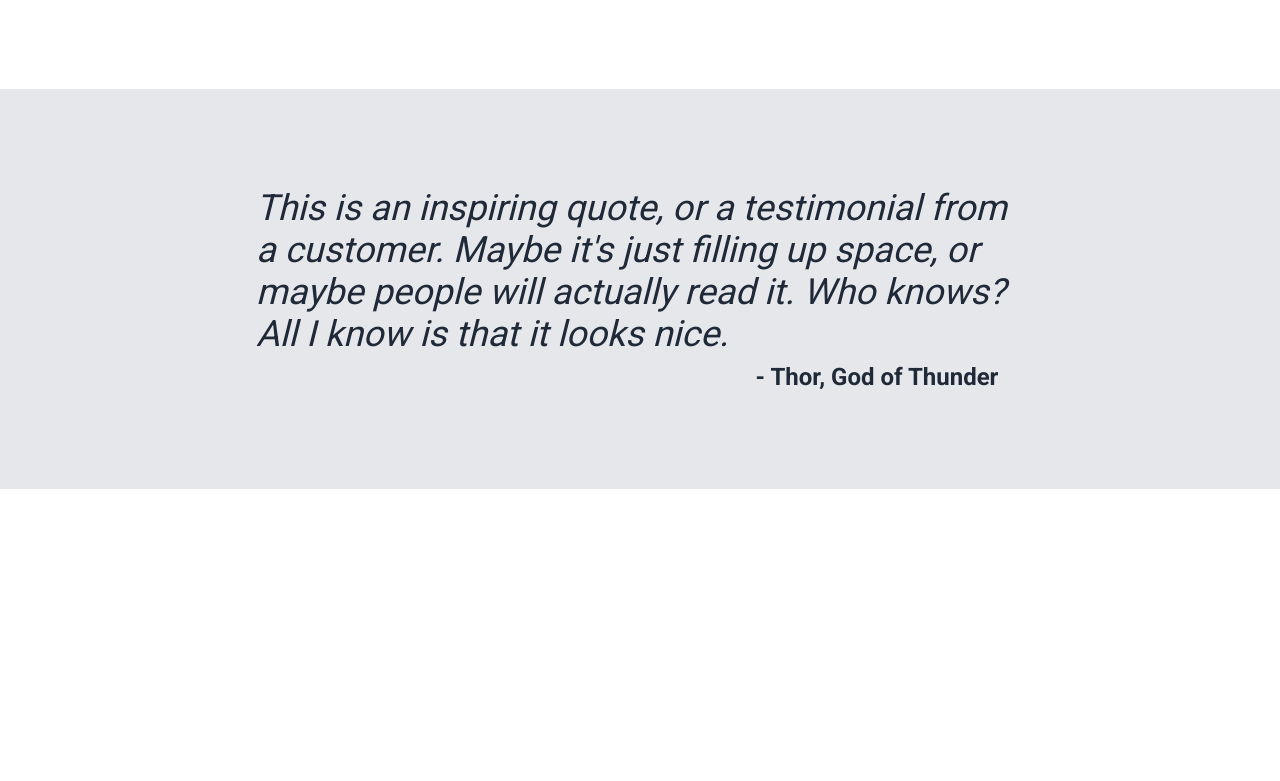
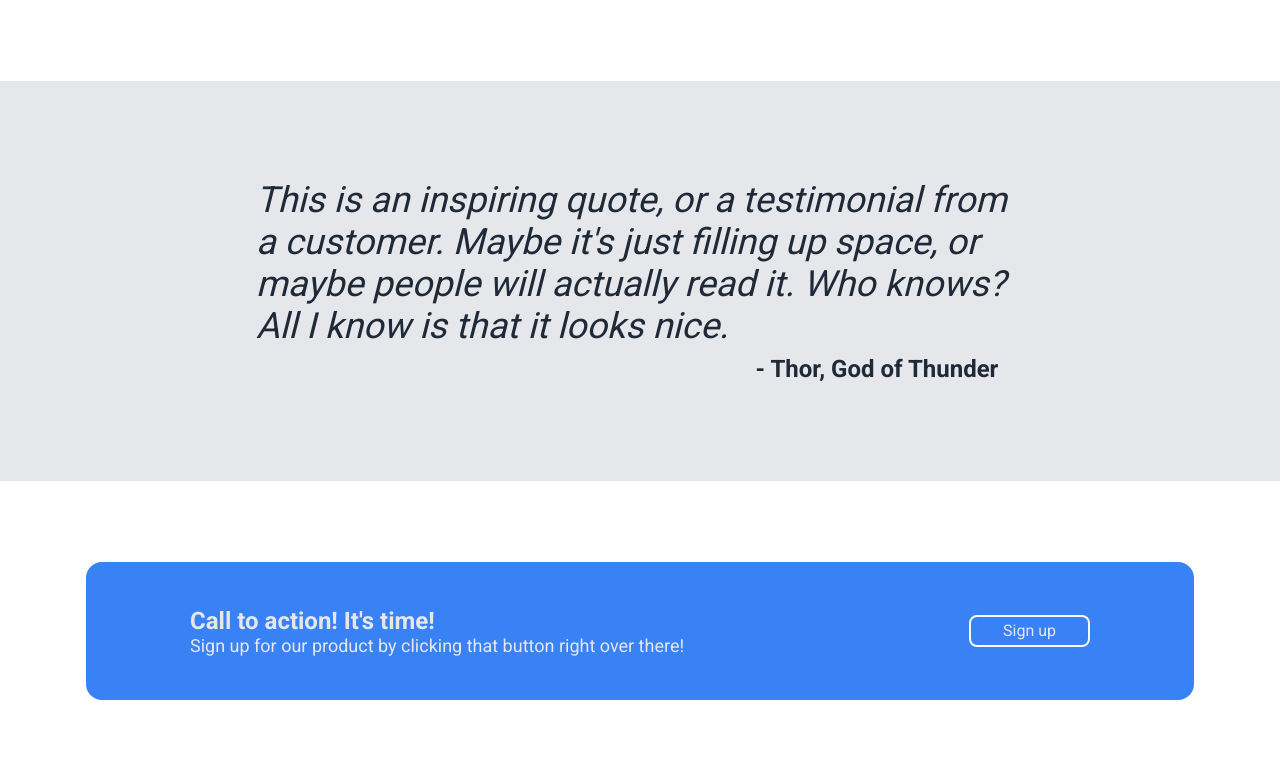
Before and after one commit to DoToAdventures/landing-page, a plain HTML site: page index.html in a window 1280 px wide. Shown: the part 881-1662 px from the top of the page. Before the commit the page ends 1370 px from the top, so only its background shows below. Drawn offline with Linux system fonts and the light colour scheme.

Commit message:
Add call to action section

```diff
--- a/index.html
+++ b/index.html
@@ -42,7 +42,7 @@
             </div>
         </div>
     </div>
-    <div class="information">
+    <div class="whiteContainer information">
         <div class="informationText">
             Some random information.
         </div>
@@ -82,6 +82,17 @@
             - Thor, God of Thunder
         </div>
     </div>
+    <div class="whiteContainer signUp">
+        <div class="blueBox">
+            <div class="blueBoxMainText">
+                Call to action! It's time!
+                <div class="blueBoxSubtext">
+                    Sign up for our product by clicking that button right over there!
+                </div>
+            </div>
+            <div class="signUpButtonBottom">Sign up</div>
+        </div>
+    </div>
 </body>
 
 </html>
--- a/styles.css
+++ b/styles.css
@@ -8,7 +8,6 @@ body {
     display: flex;
     flex-direction: column;
     justify-content: space-between;
-    gap: 56px;
 }
 
 
@@ -105,7 +104,16 @@ ul {
     display: flex;
 }
 
+.whiteContainer {
+    background-color: white;
+    width: auto;
+    display: flex;
+    flex-direction: column;
+    justify-content: space-between;
+}
+
 .information {
+    padding: 52px 0;
     background-color: white;
     min-height: 400px;
     width: auto;
@@ -187,3 +195,56 @@ ul {
     align-items: center;
     padding: 0 22%;
 }
+
+.signUp {
+    min-height: 300px;
+    justify-content: center;
+    display: flex;
+    align-items: center;
+}
+
+.blueBox {
+    flex: 0 1 1;
+    flex-shrink: 0;
+    width: 900px;
+    height: 130px;
+    border:  4px solid #3882F6;
+    border-radius: 16px;
+    background-color:#3882F6;
+    display: flex;
+    justify-content: space-between;
+    align-items: center;
+    padding: 0 100px;
+}
+
+.blueBoxMainText {
+    color: #E5E7EB;
+    font-weight: bold;
+    font-size: 24px;
+    display: flex;
+    flex-direction: column;
+}
+
+.blueBoxSubtext {
+    font-weight: 300;
+    font-size: 18px;
+}
+
+.signUpButtonBottom
+{
+    color: #E5E7EB;
+    border:  2px solid #F9FAF8;
+    border-radius: 8px;
+    padding: 4px 32px;
+    height: 20px;
+    text-align: center;
+    width: auto;
+}
+
+.footer {
+    width: auto;
+    height: 80px;
+    background-color: #1F2937;
+    color: #E5E7EB;
+    text-align: center;
+}
```
